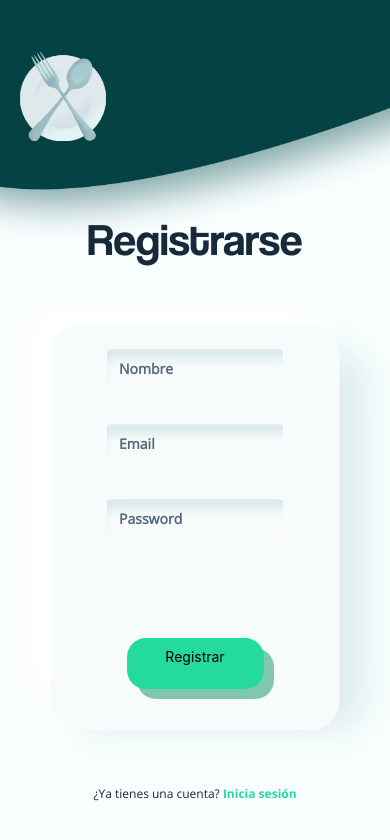
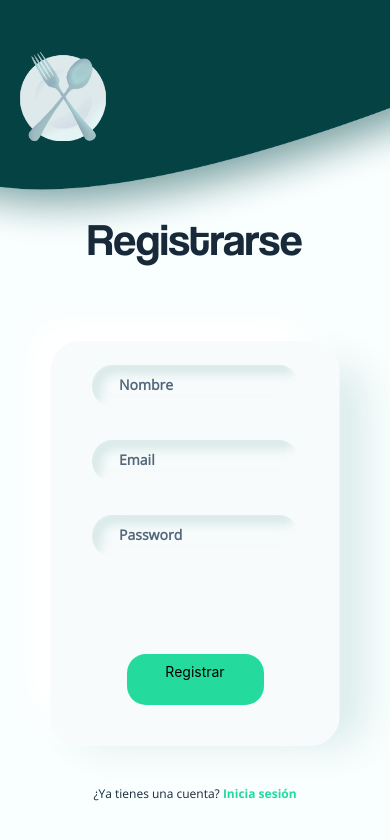
Before and after one commit to RedBrickBurrito/TecFood, a React Native app in the folder TecFood/: screen / in a window 390 px wide. Shown: the top 840 px of the page. Built offline with nearby package versions, Linux system fonts and the light colour scheme.

Commit message:
fixed size form

```diff
--- a/TecFood/app/screens/SignUp.js
+++ b/TecFood/app/screens/SignUp.js
@@ -135,9 +135,9 @@ const styles = StyleSheet.create({
     fontWeight: "400",
   },
   signup_form: {
+    marginTop: "4%",
     alignSelf: "center",
     top: hp("-4%"),
-    bottom: hp("30%"),
     width: wp("100%"),
     height: hp("60%"),
     paddingTop: hp("3%"),
@@ -165,8 +165,8 @@ const styles = StyleSheet.create({
     borderRadius: 19,
     height: hp("6%"),
     elevation: Platform.OS === "android" ? 23 : 0,
-    shadowColor: "#81c7af",
-    shadowOffset: { width: 10, height: 10 },
+    shadowColor: Platform.OS === "ios" ? "#81c7af" : null,
+    shadowOffset: Platform.OS === "ios" ? { width: 10, height: 10 } : null,
   },
   submit_text: {
     padding: "7%",
@@ -180,7 +180,7 @@ const styles = StyleSheet.create({
   input: {
     alignSelf: "center",
     top: "20%",
-    width: wp("45%"),
+    width: wp("53%"),
     height: hp("5%"),
     alignItems: "flex-start",
     paddingLeft: wp("3%"),
```
